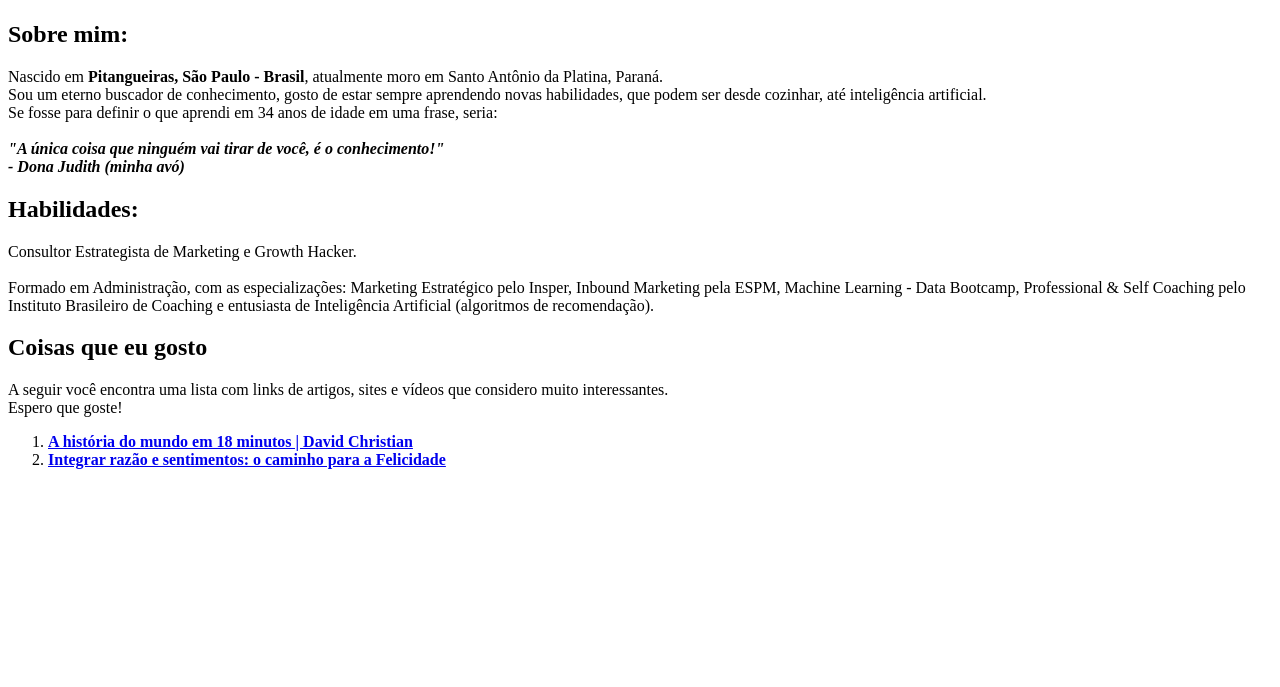
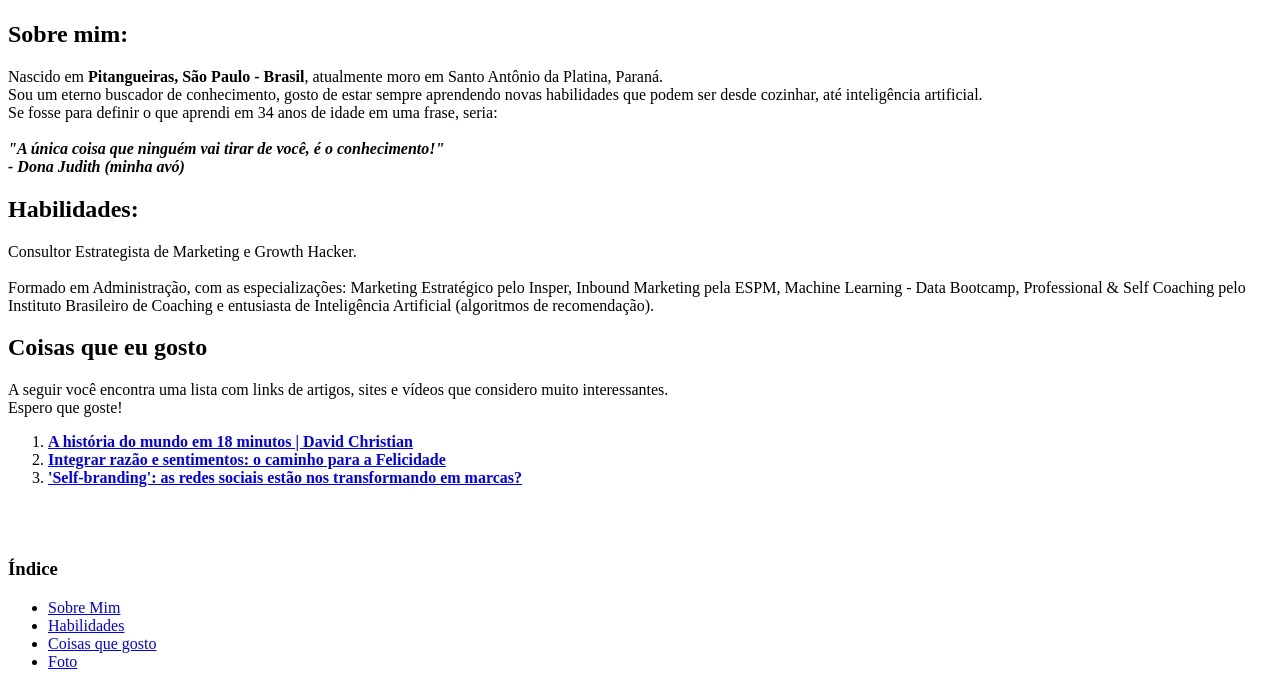
Before and after one commit to cassio-carvalho/cassio-carvalho.github.io, a plain HTML site: page index.html in a window 1280 px wide. Shown: the part 308-995 px from the top of the page. Before the commit the page ends 800 px from the top, so only its background shows below. Drawn offline with Linux system fonts and the light colour scheme.

Commit message:
Inclusao do indice.

```diff
--- a/index.html
+++ b/index.html
@@ -9,18 +9,18 @@
 
   <body>
     <h1>Cássio Augusto Carvalho</h1>
-    <img
+    <img id="foto"
       src="home/user/Trybe/Portfólio/Imagens/foto-perfil.jpg"
       alt="Foto de perfil Cássio Augusto Carvalho"
       width="300px"
     />
-    <h2>Sobre mim:</h2>
+    <h2 id="sobre_mim">Sobre mim:</h2>
     <p>Nascido em <strong>Pitangueiras, São Paulo - Brasil</strong>, atualmente moro em Santo Antônio da Platina, Paraná.<br>
-    Sou um eterno buscador de conhecimento, gosto de estar sempre aprendendo novas habilidades, que podem ser desde cozinhar, até inteligência artificial.<br>
+    Sou um eterno buscador de conhecimento, gosto de estar sempre aprendendo novas habilidades que podem ser desde cozinhar, até inteligência artificial.<br>
   Se fosse para definir o que aprendi em 34 anos de idade em uma frase, seria:<br><br>
     <strong><em>"A única coisa que ninguém vai tirar de você, é o conhecimento!"<br>
 - Dona Judith (minha avó)</strong></em></p>
-    <h2>Habilidades:</h2>
+    <h2 id="habilidades">Habilidades:</h2>
     <p>Consultor Estrategista de Marketing e Growth Hacker.<br><br>
 
       Formado em Administração, com as especializações:
@@ -29,7 +29,7 @@
       Professional & Self Coaching pelo Instituto Brasileiro de
       Coaching e entusiasta de Inteligência Artificial
       (algoritmos de recomendação).</p>
-    <h2>Coisas que eu gosto</h2>
+    <h2 id="coisasqgosto">Coisas que eu gosto</h2>
     <p>
       A seguir você encontra uma lista com links de artigos, sites e vídeos que
       considero muito interessantes.<br />
@@ -54,6 +54,30 @@
           >
         </a>
       </li>
-    </ol>
+      <li>
+        <a
+          href="https://tab.uol.com.br/noticias/redacao/2020/10/21/self-branding-as-redes-sociais-estao-nos-transformando-em-marcas.htm"
+          target="_blank"
+          >
+          <strong>'Self-branding': as redes sociais estão nos transformando em marcas?</strong>
+
+        </a>
+      </li>
+    </ol><br><br>
+    <h3>Índice</h3>
+    <ul>
+      <li>
+        <a href="#sobre_mim">Sobre Mim</a>
+      </li>
+      <li>
+        <a href="#habilidades">Habilidades</a>
+      </li>
+      <li>
+        <a href="#coisasqgosto">Coisas que gosto</a>
+      </li>
+      <li>
+        <a href="#foto">Foto</a>
+      </li>
+    </ul>
   </body>
 </html>
```
